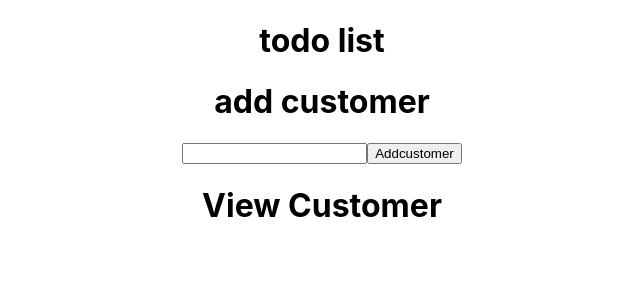
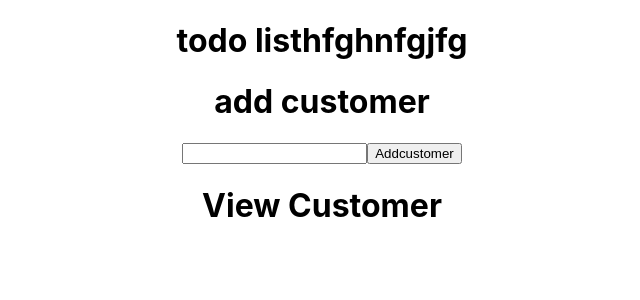
Before and after one commit to selvaganapathivelu/portfolia, a React (Create React App) app: page / in a window 1280 px wide. Shown: the top 300 px of the page, without its empty margins (318-958 px from the left). Built offline with nearby package versions, Linux system fonts and the light colour scheme.

Commit message:
checking

```diff
--- a/src/App.js
+++ b/src/App.js
@@ -7,7 +7,7 @@ function App() {
   return (
     <div className="App">
   <h1>
-    todo list
+    todo listhfghnfgjfg
   </h1>
   <Addcustomer/>
   <Viewcustomer/>
```
